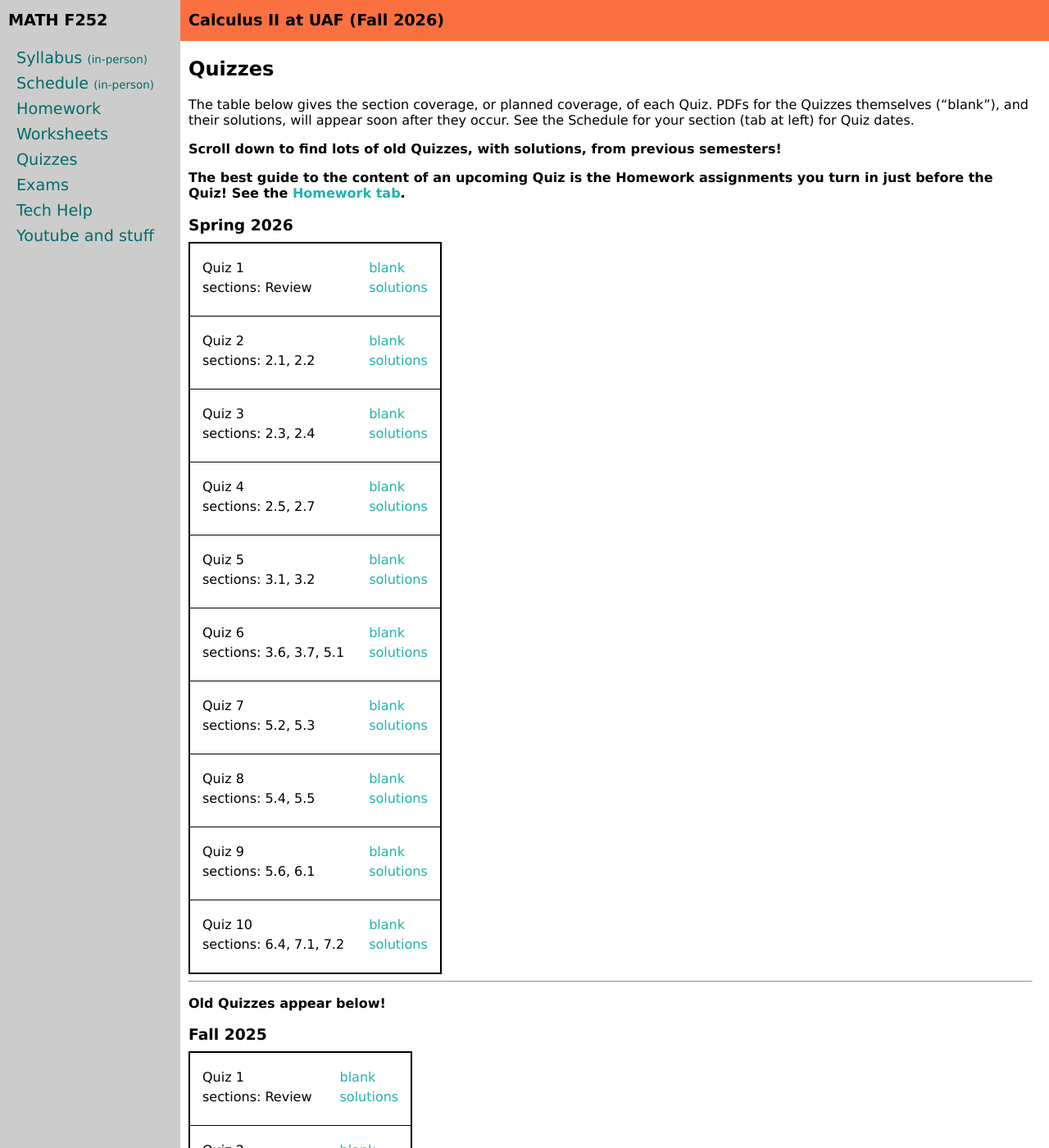
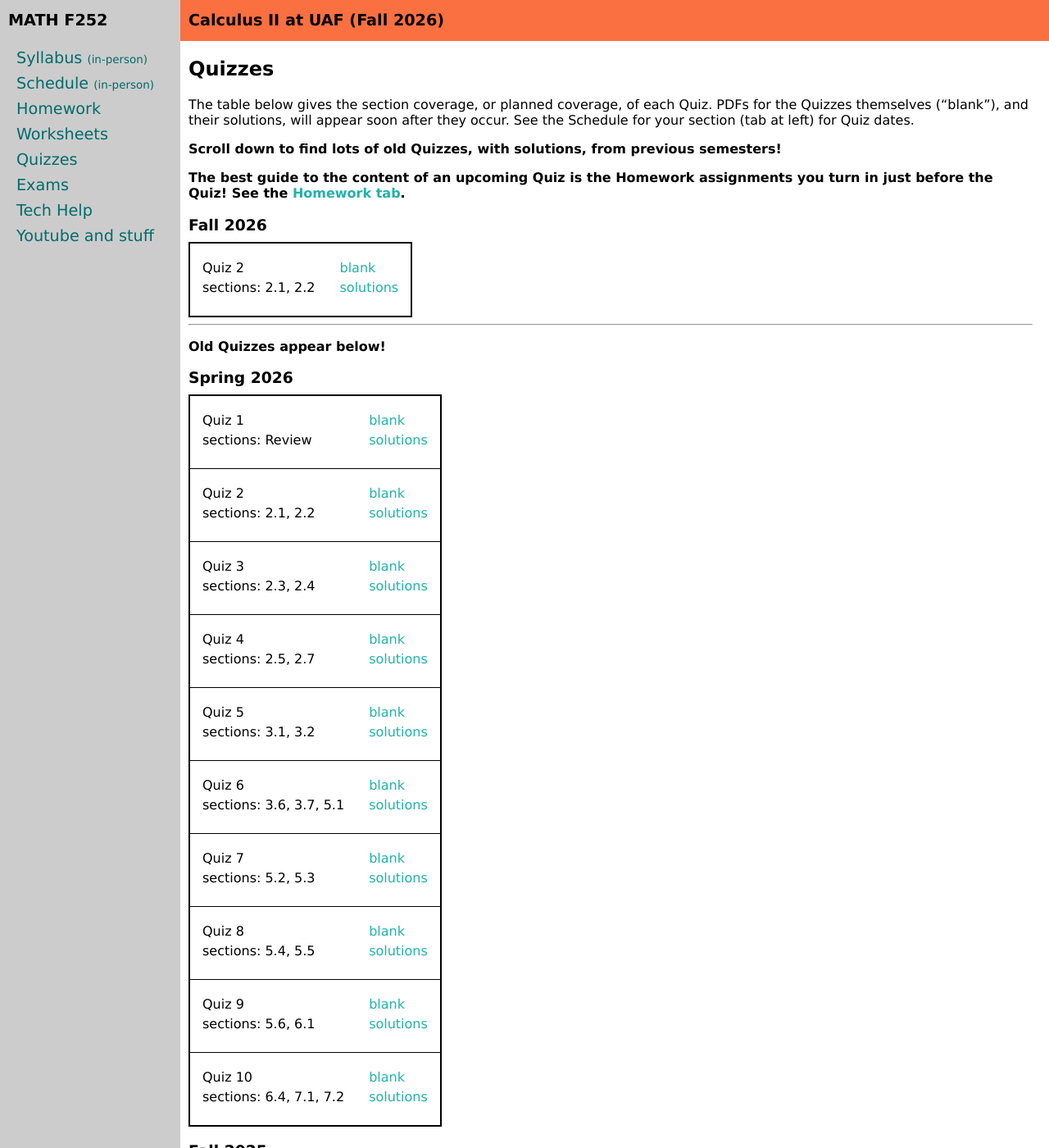
Before and after one commit to uaf-math/calc2, a Jekyll site: the page built from quizzes.md, in a window 1280 px wide and 1400 px high. Shown: the whole window at 82% size. Built offline with Jekyll 4.4.1, drawn with Linux system fonts in a browser that asks for light colours.

```diff
--- /dev/null
+++ b/_data/quizzesF26.yml
@@ -0,0 +1,7 @@
+semester: Fall 2026
+home: assets/quizzes/F26
+quizzes:
+- name: Quiz 2
+  sections: 2.1, 2.2
+  blank: quiz01.pdf
+  solutions: quiz01-s.pdf
--- a/quizzes.md
+++ b/quizzes.md
@@ -11,13 +11,17 @@
 
 <b>The best guide to the content of an upcoming Quiz is the Homework assignments you turn in just before the Quiz!  See the [Homework tab](homework.html).</b>
 
-### Spring 2026
+### Fall 2026
 
-{% include quiz_table.md  data=site.data.quizzesS26 %}
+{% include quiz_table.md  data=site.data.quizzesF26 %}
 
 ---
 
 <b>Old Quizzes appear below!</b>
+
+### Spring 2026
+
+{% include quiz_table.md  data=site.data.quizzesS26 %}
 
 ### Fall 2025
 
```
Also changed, not shown: 5 other files.
